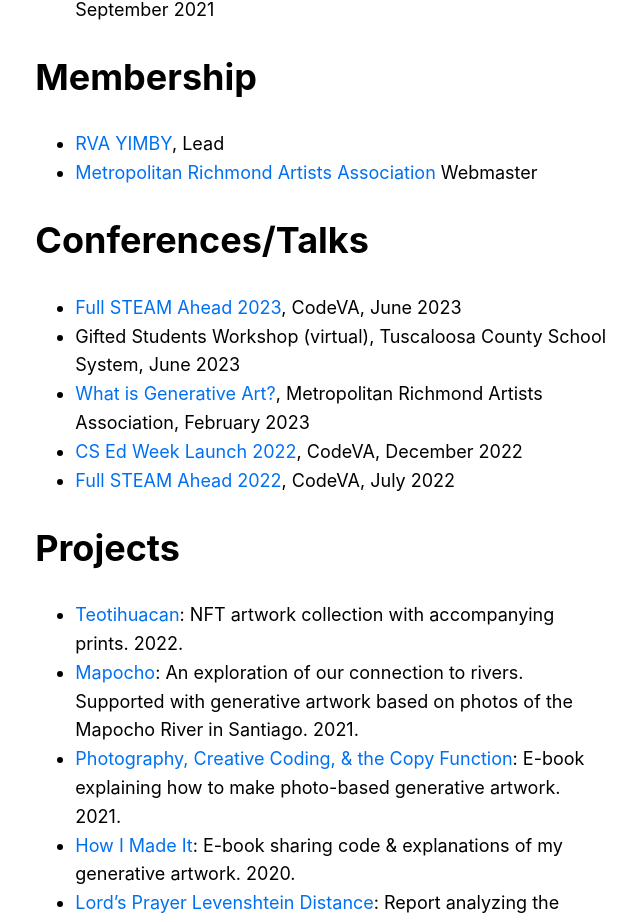
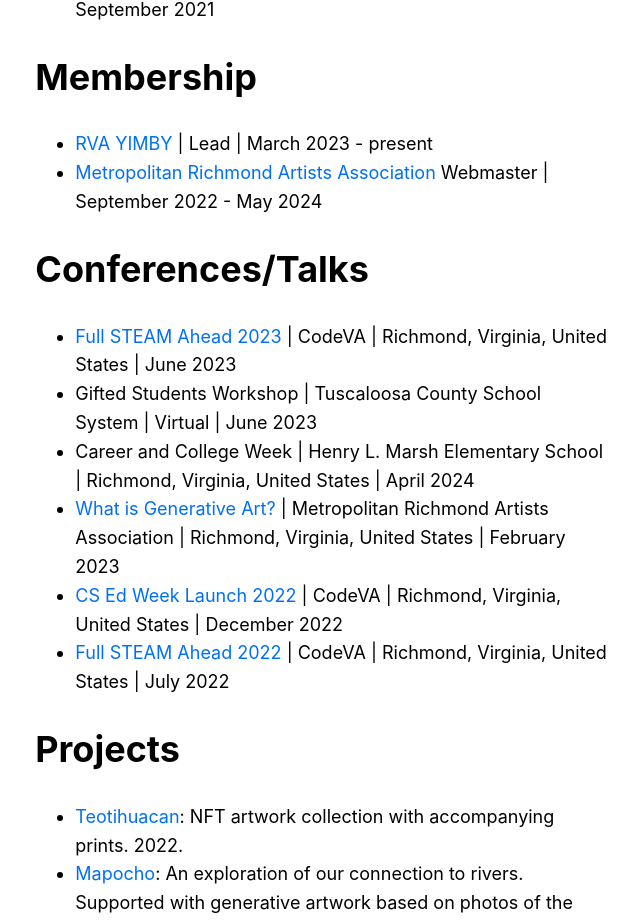
Before and after one commit to apbryant/website, a Next.js app: page /cv in a window 1280 px wide. Shown: the part 3675-4597 px from the top of the page, without its empty margins (318-958 px from the left). Built offline with nearby package versions, Linux system fonts and the light colour scheme.

Commit message:
update cv

```diff
--- a/pages/cv.js
+++ b/pages/cv.js
@@ -83,17 +83,18 @@ export default function CV() {
 
   <h1>Membership</h1>
   <ul>
-    <li><a href="https://www.rvayimby.org/">RVA YIMBY</a>, Lead</li>
-    <li><a href="https://metrorichmondart.org/">Metropolitan Richmond Artists Association</a> Webmaster</li>
+    <li><a href="https://www.rvayimby.org/">RVA YIMBY</a> | Lead | March 2023 - present</li>
+    <li><a href="https://metrorichmondart.org/">Metropolitan Richmond Artists Association</a> Webmaster | September 2022 - May 2024</li>
   </ul>
 
   <h1>Conferences/Talks</h1>
   <ul>
-    <li><a href="https://www.codevirginia.org/event/full-steam-ahead-2023/">Full STEAM Ahead 2023</a>, CodeVA, June 2023</li>
-    <li>Gifted Students Workshop (virtual), Tuscaloosa County School System, June 2023</li>
-  <li><a href="https://metrorichmondart.org/upcoming-event-february-11-2023-andrew-bryant-generative-art/">What is Generative Art?</a>, Metropolitan Richmond Artists Association, February 2023</li>
-  <li><a href="https://www.codevirginia.org/event/computer-science-education-week-2022/">CS Ed Week Launch 2022</a>, CodeVA, December 2022</li>
-    <li><a href="https://www.codevirginia.org/event/full-steam-ahead-2022/">Full STEAM Ahead 2022</a>, CodeVA, July 2022</li>
+    <li><a href="https://www.codevirginia.org/event/full-steam-ahead-2023/">Full STEAM Ahead 2023</a> | CodeVA | Richmond, Virginia, United States | June 2023</li>
+    <li>Gifted Students Workshop | Tuscaloosa County School System | Virtual | June 2023</li>
+    <li>Career and College Week | Henry L. Marsh Elementary School | Richmond, Virginia, United States | April 2024</li>
+  <li><a href="https://metrorichmondart.org/upcoming-event-february-11-2023-andrew-bryant-generative-art/">What is Generative Art?</a> | Metropolitan Richmond Artists Association | Richmond, Virginia, United States | February 2023</li>
+  <li><a href="https://www.codevirginia.org/event/computer-science-education-week-2022/">CS Ed Week Launch 2022</a> | CodeVA | Richmond, Virginia, United States | December 2022</li>
+    <li><a href="https://www.codevirginia.org/event/full-steam-ahead-2022/">Full STEAM Ahead 2022</a> | CodeVA | Richmond, Virginia, United States | July 2022</li>
   </ul>
 	<h1>Projects</h1>
       <ul>
```
